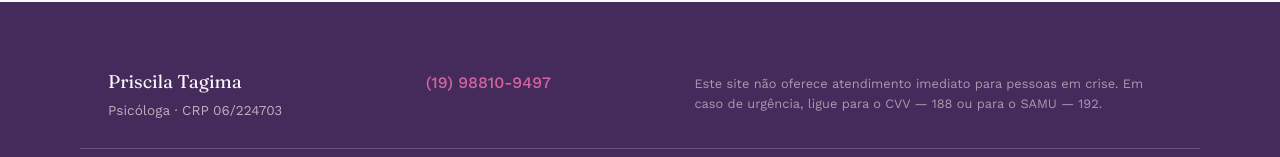
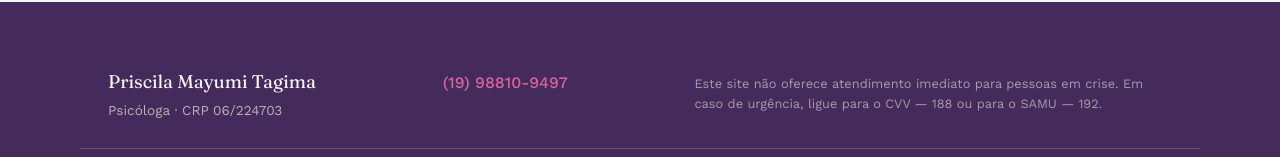
Before and after one commit to psipriscilamayumi-pixel/psipriscila, a plain HTML site: page index.html in a window 1280 px wide. Shown: the part 3036-3193 px from the top of the page. Drawn offline with nearby package versions, Linux system fonts and the light colour scheme.

Commit message:
Update index.html

```diff
--- a/index.html
+++ b/index.html
@@ -187,7 +187,7 @@ Para mim, terapia não é fórmula pronta — é construção conjunta. O víncu
 <footer class="site-footer">
   <div class="wrap footer-inner">
     <div>
-      <span class="wordmark">Priscila Tagima</span>
+      <span class="wordmark">Priscila Mayumi Tagima</span>
       <p class="footer-crp">Psicóloga · CRP 06/224703</p>
     </div>
     <div class="footer-contact">
```
